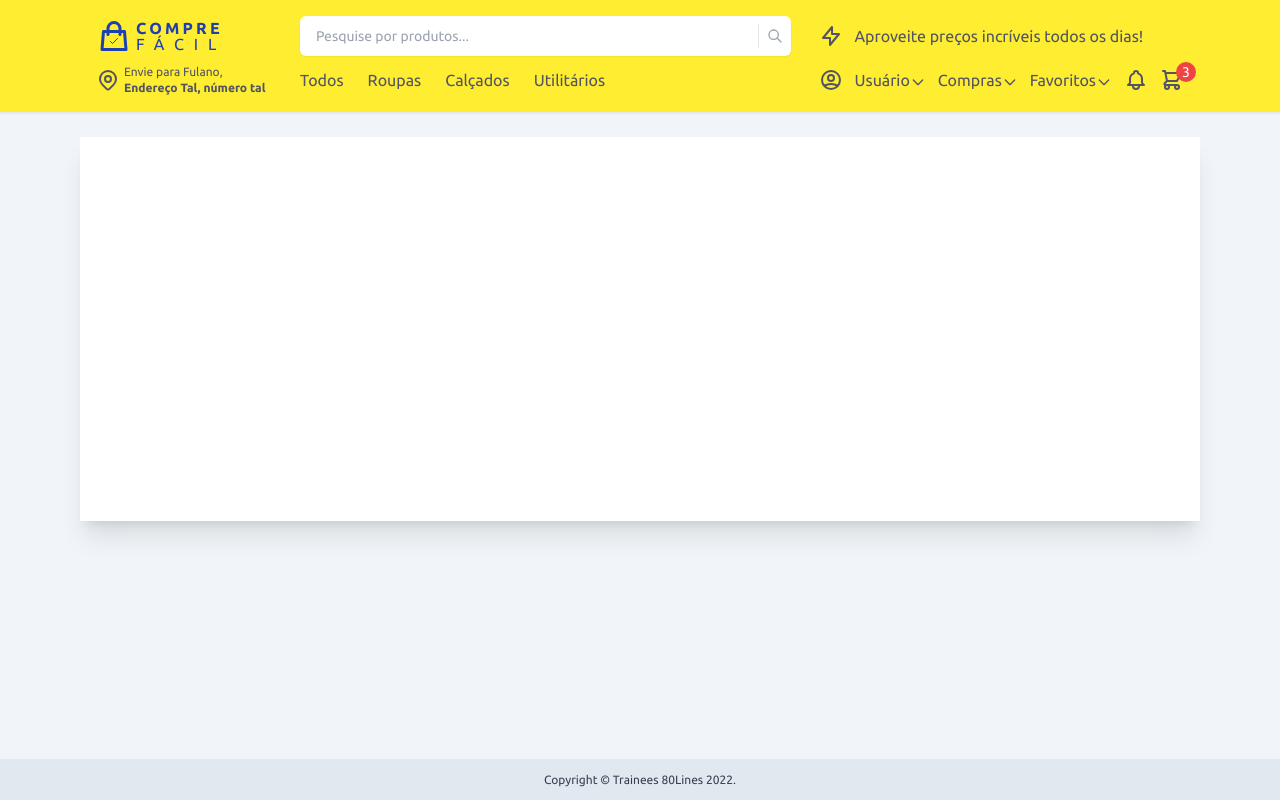
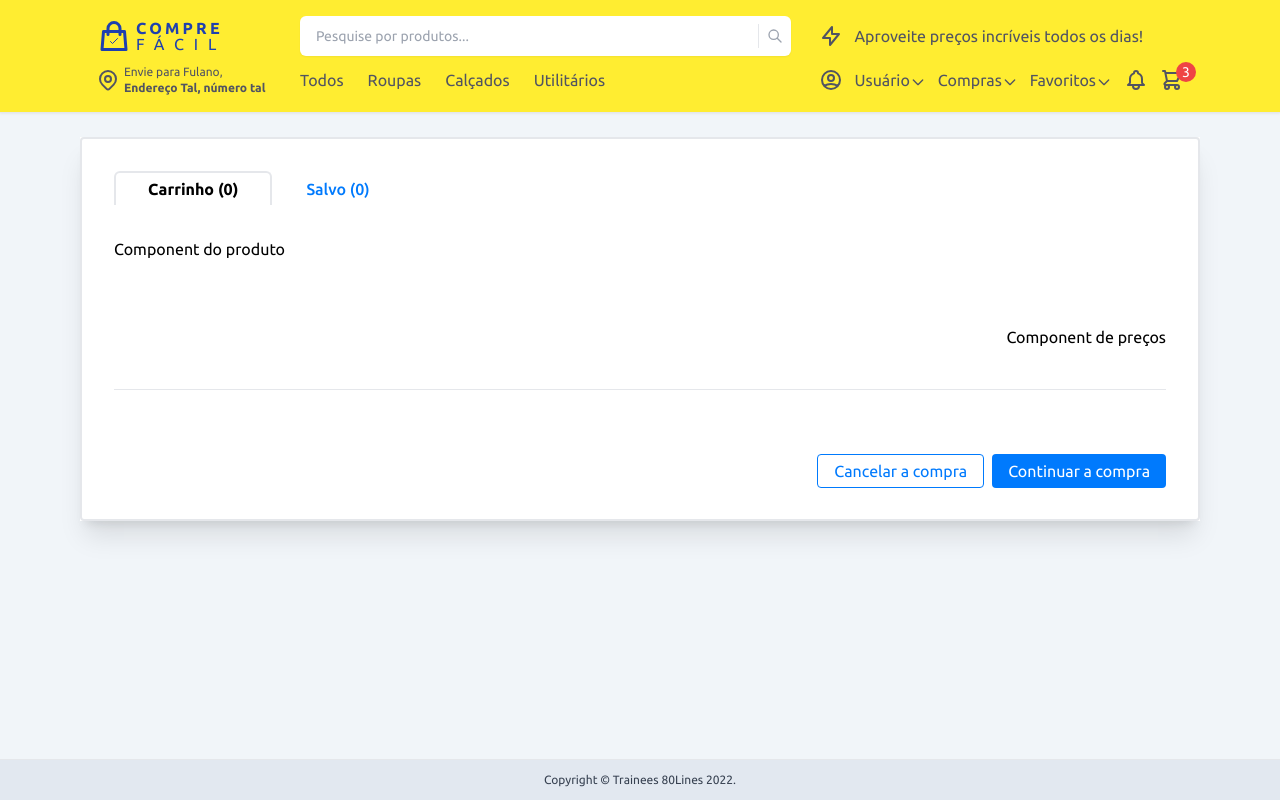
Before and after one commit to leandroepr/trainees-ecommerce-2022, a Next.js app: page /carrinho in a window 1280 px wide. Built offline with nearby package versions, Linux system fonts and the light colour scheme; what react-toast-notifications would draw is missing.

Commit message:
chore: integrate cart box to cart screen

```diff
--- a/src/components/screens/cart/cart-screen.tsx
+++ b/src/components/screens/cart/cart-screen.tsx
@@ -1,5 +1,6 @@
 import DefaultPublicLayout from 'components/templates/public-layout/default-public-layout'
 import { Column, Row } from 'components/toolkit'
+import CartBox from 'features/cart/components/cart-box/cart-box'
 import React from 'react'
 
 // export interface CartScreenProps {}
@@ -8,7 +9,9 @@ const CartScreen: React.FC = () => {
     <DefaultPublicLayout title="cart" mainBackgroung="bg-gray pt-6">
       {/* <Column className={classNames('items-center')}>Carregando...</Column> */}
       <Column className="flex h-full shadow-xl bg-light">
-        <Row className="w-64 bg-red h-96"></Row>
+        <Row className="bg-red h-96 w-full">
+          <CartBox className="w-full" />
+        </Row>
       </Column>
     </DefaultPublicLayout>
   )
--- a/src/features/cart/components/cart-box/cart-box.tsx
+++ b/src/features/cart/components/cart-box/cart-box.tsx
@@ -1,21 +1,50 @@
 import { Column, Row } from 'components/toolkit'
+import { classNames } from 'core/helpers/class-names'
 import React, { useState } from 'react'
 import CartBoxFirstTab from './cart-box-tab-1'
 
-
-const CartBox: React.FC = () => {
-    const [activeTab, setActiveTab] = useState("tab1")
+export interface CartBoxProps {
+  className?: string
+}
+const CartBox: React.FC<CartBoxProps> = ({ className }) => {
+  const [activeTab, setActiveTab] = useState('tab1')
 
   return (
-        <Column className="p-8 bg-light border-2 rounded">
-            <Row className='pb-8 divid'>
-                <ul className='flex'>
-                    <li className={activeTab === "tab1" ? "cursor-pointer text-dark font-bold divide-inherit border-x-2 border-t-2 rounded-md rounded-b-none py-1 px-8" : "cursor-pointer text-info font-medium border-light border-x-2 border-t-2 rounded-md py-1 px-8"} onClick={() => { setActiveTab('tab1') }}>Carrinho (0)</li>
-                    <li className={activeTab === "tab2" ? "cursor-pointer text-dark font-bold divide-inherit border-x-2 border-t-2 rounded-md rounded-b-none py-1 px-8" : "cursor-pointer text-info font-medium border-light border-x-2 border-t-2 rounded-md py-1 px-8"} onClick={() => { setActiveTab('tab2') }}>Salvo (0)</li>
+    <Column className={classNames('p-8 bg-light border-2 rounded', className)}>
+      <Row className="pb-8 divid">
+        <ul className="flex">
+          <li
+            className={
+              activeTab === 'tab1'
+                ? 'cursor-pointer text-dark font-bold divide-inherit border-x-2 border-t-2 rounded-md rounded-b-none py-1 px-8'
+                : 'cursor-pointer text-info font-medium border-light border-x-2 border-t-2 rounded-md py-1 px-8'
+            }
+            onClick={() => {
+              setActiveTab('tab1')
+            }}
+          >
+            Carrinho (0)
+          </li>
+          <li
+            className={
+              activeTab === 'tab2'
+                ? 'cursor-pointer text-dark font-bold divide-inherit border-x-2 border-t-2 rounded-md rounded-b-none py-1 px-8'
+                : 'cursor-pointer text-info font-medium border-light border-x-2 border-t-2 rounded-md py-1 px-8'
+            }
+            onClick={() => {
+              setActiveTab('tab2')
+            }}
+          >
+            Salvo (0)
+          </li>
         </ul>
       </Row>
       <Row>
-                {activeTab === "tab1" ? <CartBoxFirstTab /> : <div>Nenhum item salvo</div>}
+        {activeTab === 'tab1' ? (
+          <CartBoxFirstTab />
+        ) : (
+          <div>Nenhum item salvo</div>
+        )}
       </Row>
     </Column>
   )
```
Lines whose indentation alone changed are shown as unchanged.
